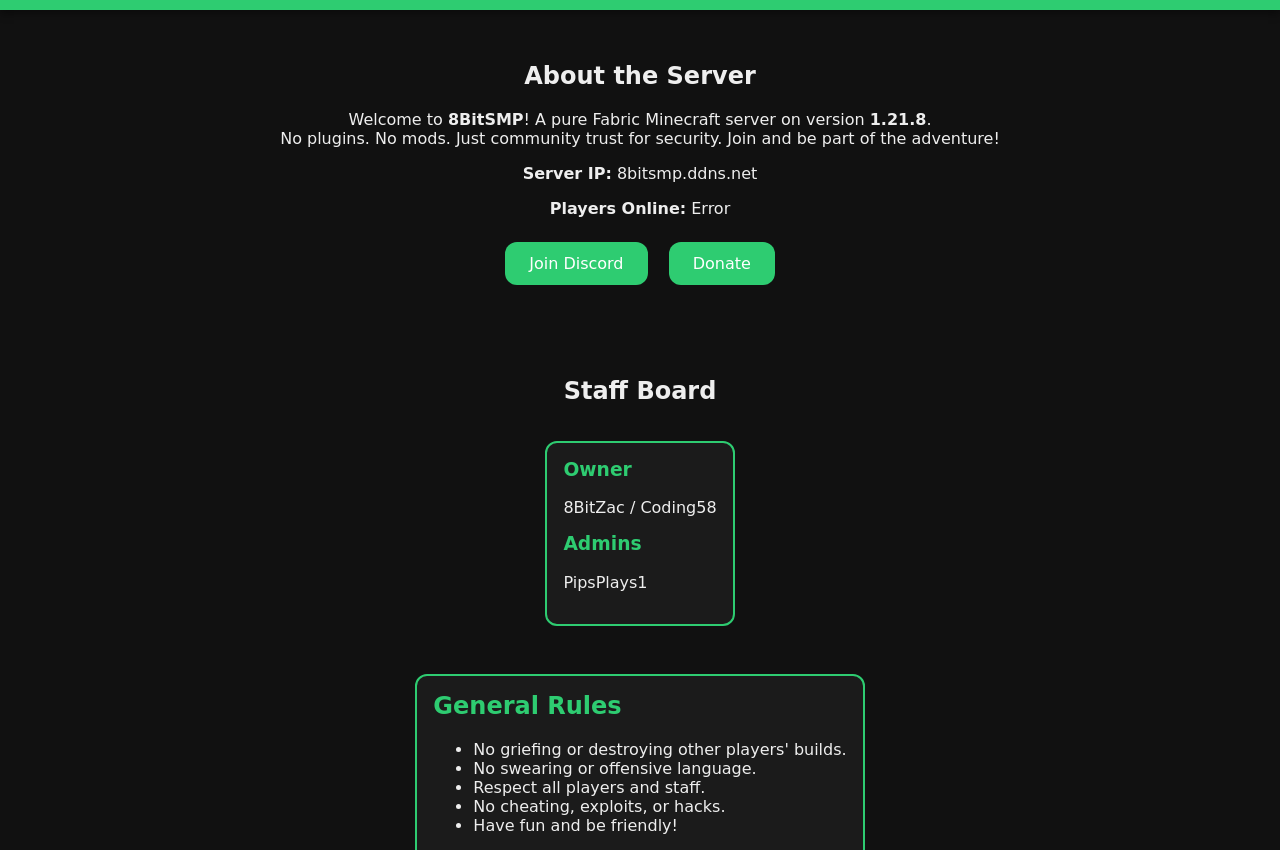
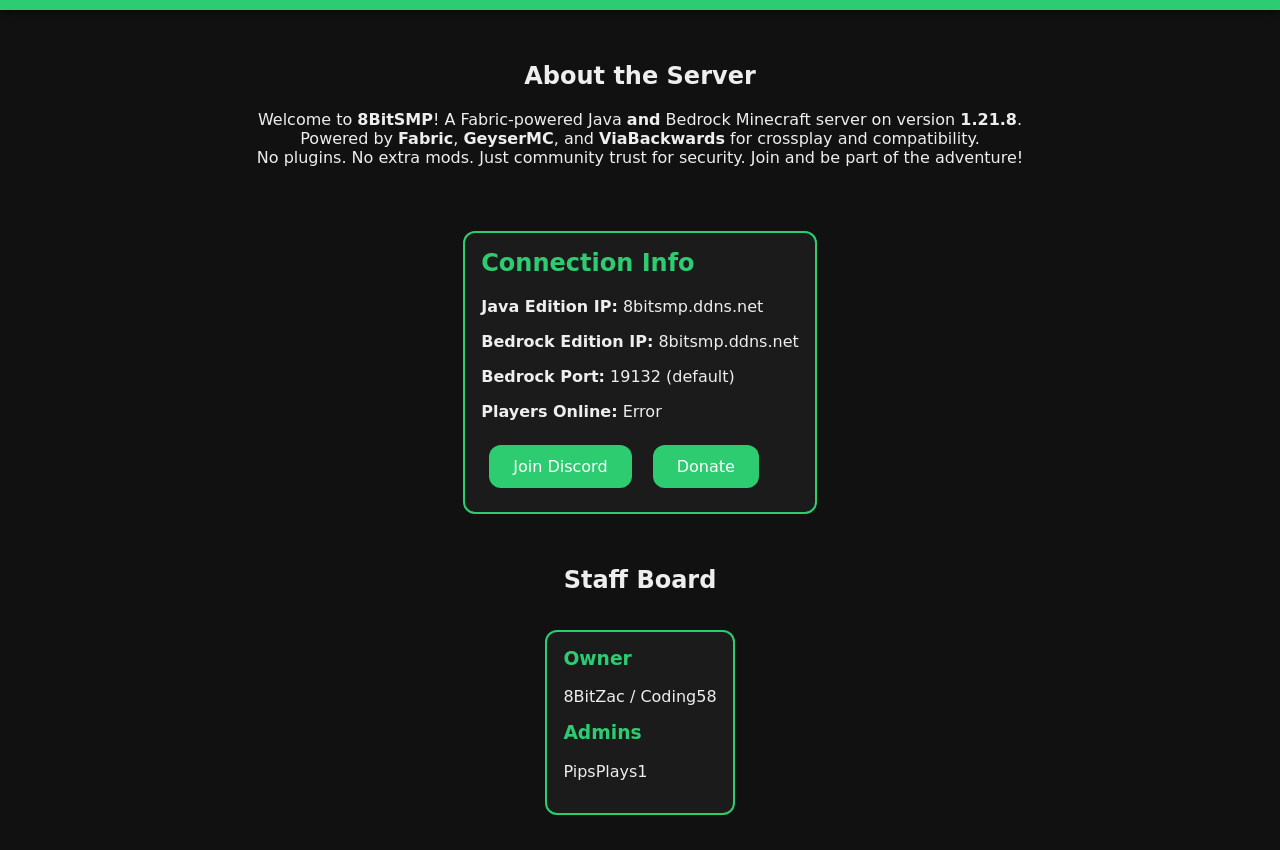
Before and after one commit to zacsGAMES/8bitsmplanding, a plain HTML site: page index.html in a window 1280 px wide. Shown: the part 111-961 px from the top of the page. Drawn offline with Linux system fonts and the light colour scheme; no server answers.

Commit message:
Update index.html

```diff
--- a/index.html
+++ b/index.html
@@ -85,6 +85,19 @@
       color: var(--green);
       margin-top: 0;
     }
+    .server-info {
+      background: #1b1b1b;
+      border: 2px solid var(--green);
+      border-radius: 12px;
+      padding: 1rem;
+      margin-top: 1rem;
+      display: inline-block;
+      text-align: left;
+    }
+    .server-info h2 {
+      color: var(--green);
+      margin-top: 0;
+    }
   </style>
 </head>
 <body>
@@ -95,9 +108,16 @@
 
   <section>
     <h2>About the Server</h2>
-    <p>Welcome to <strong>8BitSMP</strong>! A pure Fabric Minecraft server on version <strong>1.21.8</strong>. <br>
-    No plugins. No mods. Just community trust for security. Join and be part of the adventure!</p>
-    <p><strong>Server IP:</strong> <span id="server-ip">8bitsmp.ddns.net</span></p>
+    <p>Welcome to <strong>8BitSMP</strong>! A Fabric-powered Java <strong>and</strong> Bedrock Minecraft server on version <strong>1.21.8</strong>. <br>
+    Powered by <strong>Fabric</strong>, <strong>GeyserMC</strong>, and <strong>ViaBackwards</strong> for crossplay and compatibility.<br>
+    No plugins. No extra mods. Just community trust for security. Join and be part of the adventure!</p>
+  </section>
+
+  <section class="server-info">
+    <h2>Connection Info</h2>
+    <p><strong>Java Edition IP:</strong> <span id="server-ip">8bitsmp.ddns.net</span></p>
+    <p><strong>Bedrock Edition IP:</strong> 8bitsmp.ddns.net</p>
+    <p><strong>Bedrock Port:</strong> 19132 (default)</p>
     <p><strong>Players Online:</strong> <span id="player-count">Loading...</span></p>
 
     <a href="https://discord.gg/QcFaDTavxP" target="_blank" class="btn">Join Discord</a>
```
